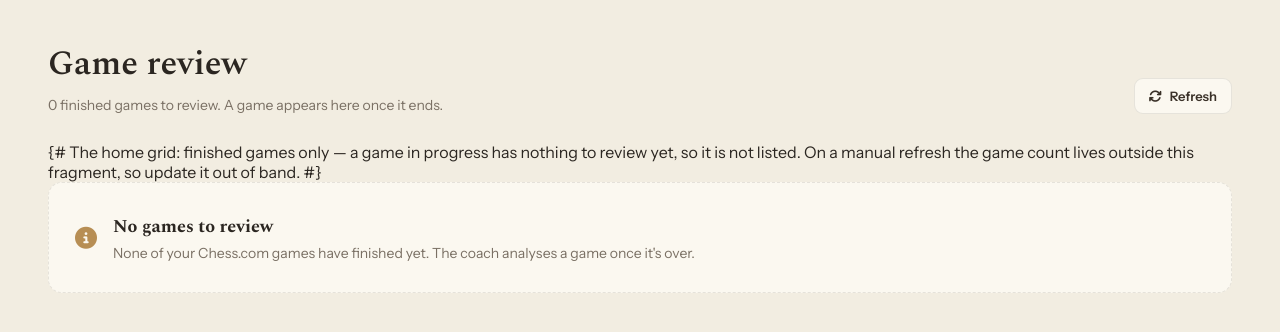
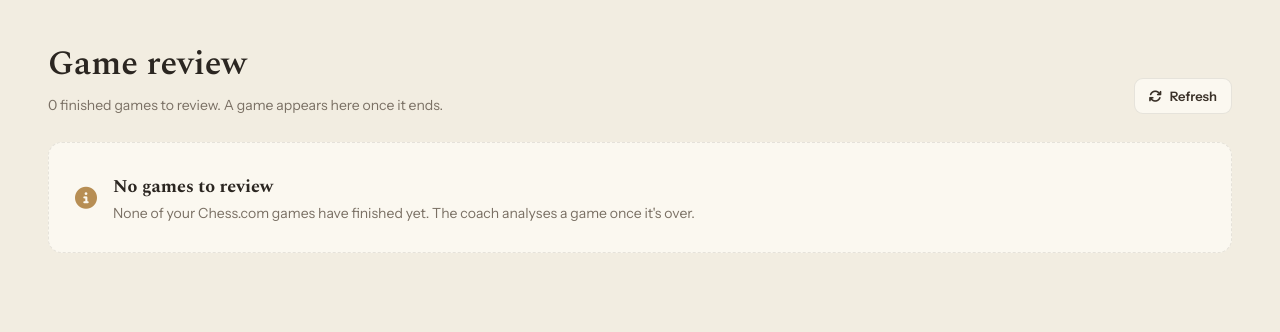
Before and after one commit to gab-25/chessdotcom_ai_coach, a Django app: page / in a window 1280 px wide. Shown: the part 65-397 px from the top of the page. Run offline with Django 5.2, Linux system fonts and the light colour scheme; the visitor is signed in with stand-in values (Sample User, id 1); data that the repository does not hold is empty; parts of the project's set-up code (start-up, migrations or seed data) failed here and were passed over; some libraries are stand-ins or nearby versions.

Commit message:
Fix the home page rendering its own template comment as text
`{# ... #}` is single-line only in Django. The home grid's comment was
spread over three lines, so the parser never closed it as a comment and
emitted the whole thing as page text above the game list.

Use `{% comment %}`, which is the multi-line form, and pin it down with a
test that asserts no raw template markup (`{#`, `{%`, `{{`) survives into
a rendered page — home, the games fragment, the detail page, the coach
card and the error page. Nothing checked for that before, which is why
the suite stayed green while the comment was on screen.

Co-Authored-By: Claude Opus 5 (1M context) <noreply@anthropic.com>

```diff
--- a/chessdotcom_ai_coach/templates/partials/game_list.html
+++ b/chessdotcom_ai_coach/templates/partials/game_list.html
@@ -1,7 +1,9 @@
 {% load static %}
-{# The home grid: finished games only — a game in progress has nothing to review
-   yet, so it is not listed. On a manual refresh the game count lives outside this
-   fragment, so update it out of band. #}
+{% comment %}
+  The home grid: finished games only — a game in progress has nothing to review
+  yet, so it is not listed. On a manual refresh the game count lives outside this
+  fragment, so update it out of band.
+{% endcomment %}
 {% if oob %}{% include "partials/home_count.html" %}{% endif %}
 <div class="games-grid">
   {% if not games %}
```
Also changed, not shown: tests/test_views.py (+43 -0 lines).
